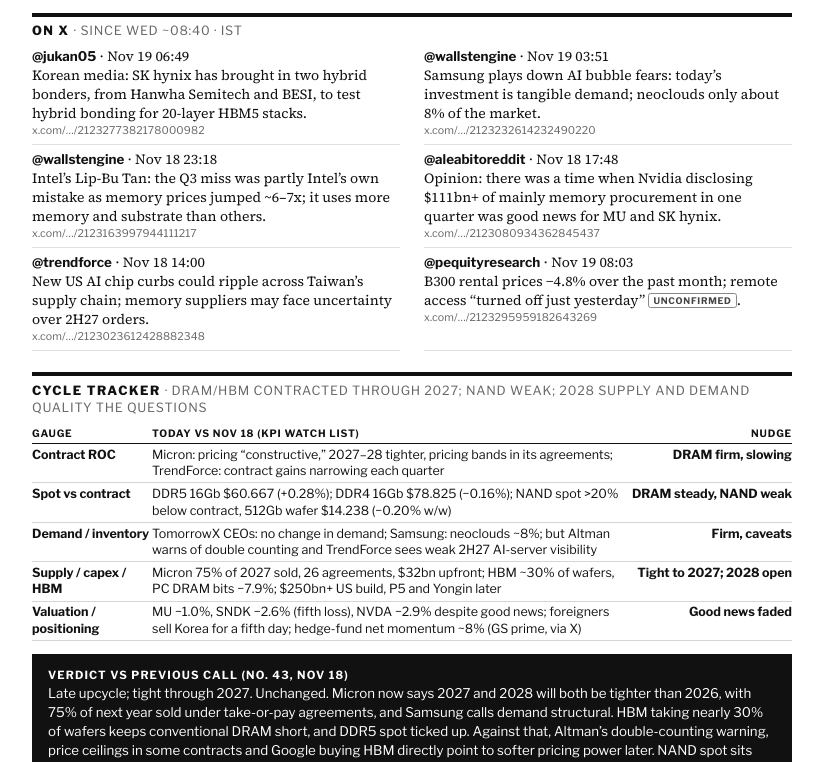
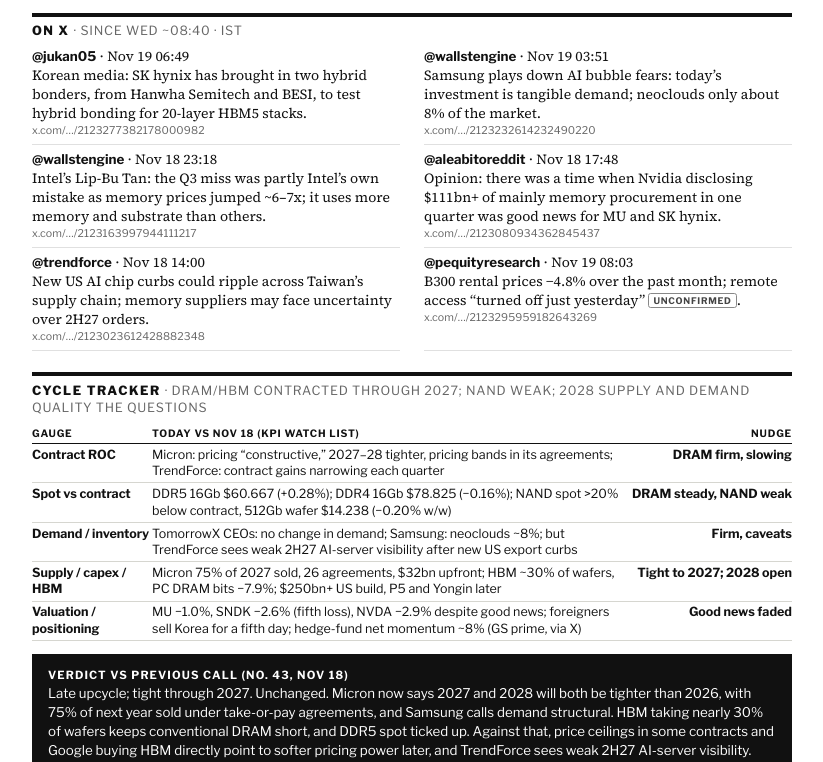
Before and after one commit to roy966/memory-cycle-journal, a plain HTML site: page editions/2026-11-19.html in a window 1280 px wide. Shown: the part 1980-2742 px from the top of the page, without its empty margins (228-1051 px from the left). Drawn offline with nearby package versions, Linux system fonts and the light colour scheme.

Commit message:
Edition 2026-11-19

```diff
--- a/editions/2026-11-19.html
+++ b/editions/2026-11-19.html
@@ -186,7 +186,7 @@ ul.src li::before { content: "▸ "; color: #0b5ea8; }
   <p>Micron chief executive Sanjay Mehrotra and chief technology officer Scott DeBoer told the TomorrowX Summit in Austin on Wednesday that 75% of the company’s 2027 production is already sold and that it is talking to customers about 2028 commitments. Calendar 2027 and 2028 “will be even tighter” than 2026, the company said, Seeking Alpha reported. Micron has signed 26 supply and collaboration agreements carrying $32 billion in upfront cash and financial commitments. Many run five years or longer and include take-or-pay provisions, cash deposits and pricing bands, according to Investing.com’s transcript summary. Mehrotra said customers were not looking to walk away and buying behavior had not changed despite the market’s swings. Its CHIPS Act restrictions expire on Dec. 9, after which excess cash goes back to shareholders.</p>
   <p>Samsung made the same argument at a Morgan Stanley conference in Singapore. Kim Yong-kwan, president for strategy at its chip division, put neoclouds at about 8% of the market. “We do not expect these concerns to pose a significant threat to the broader AI growth trajectory,” he said, Reuters reported. Foundry sales head Kang Suk-chae said “today’s investment is not a result of speculation, but actual tangible demand,” and that the chip shortage would persist for the foreseeable future.</p>
   <p>The stocks did not follow. Micron rose 3.2% before the bell, opened at $718.50, then closed down 1.00% at $705.27. Sandisk fell 2.64% to $776.22, its fifth straight loss, after a Zacks downgrade and a GF Securities warning of a NAND glut in 2027. Nvidia lost 2.89% to $150.96 on succession uncertainty, and the SOX ended up 0.10%. In Seoul the KOSPI opened 0.45% higher, fell as far as 4,963.61 and was down 0.12% at 5,061.34 at 14:33 KST. SK hynix was up 1.62% and Samsung down 0.62%, fnnews reported. Foreigners sold for a fifth straight session, Yonhap reported.</p>
-  <p><b>Our call:</b> late upcycle; tight through 2027. Unchanged. Producers say 2027 is sold and 2028 is being negotiated, and DDR5 spot edged up. But the stocks keep fading good news, and NAND, double-counted demand and 2028 capacity remain the weak spots. <span class="tag inv">Cycle signal: contract books firm, shares unconvinced</span></p>
+  <p><b>Our call:</b> late upcycle; tight through 2027. Unchanged. Producers say 2027 is sold and 2028 is being negotiated, and DDR5 spot edged up. But the stocks keep fading good news, and NAND, out-year demand and 2028 capacity remain the weak spots. <span class="tag inv">Cycle signal: contract books firm, shares unconvinced</span></p>
 
   <article class="story">
     <div class="kicker">HBM · DRAM supply · Contracts</div>
@@ -226,12 +226,12 @@ ul.src li::before { content: "▸ "; color: #0b5ea8; }
     <tr><th>Gauge</th><th>Today vs Nov 18 (KPI watch list)</th><th style="text-align:right">Nudge</th></tr>
     <tr><td><b>Contract ROC</b></td><td>Micron: pricing “constructive,” 2027–28 tighter, pricing bands in its agreements; TrendForce: contract gains narrowing each quarter</td><td class="n">DRAM firm, slowing</td></tr>
     <tr><td><b>Spot vs contract</b></td><td>DDR5 16Gb $60.667 (+0.28%); DDR4 16Gb $78.825 (−0.16%); NAND spot &gt;20% below contract, 512Gb wafer $14.238 (−0.20% w/w)</td><td class="n">DRAM steady, NAND weak</td></tr>
-    <tr><td><b>Demand / inventory</b></td><td>TomorrowX CEOs: no change in demand; Samsung: neoclouds ~8%; but Altman warns of double counting and TrendForce sees weak 2H27 AI-server visibility</td><td class="n">Firm, caveats</td></tr>
+    <tr><td><b>Demand / inventory</b></td><td>TomorrowX CEOs: no change in demand; Samsung: neoclouds ~8%; but TrendForce sees weak 2H27 AI-server visibility after new US export curbs</td><td class="n">Firm, caveats</td></tr>
     <tr><td><b>Supply / capex / HBM</b></td><td>Micron 75% of 2027 sold, 26 agreements, $32bn upfront; HBM ~30% of wafers, PC DRAM bits −7.9%; $250bn+ US build, P5 and Yongin later</td><td class="n">Tight to 2027; 2028 open</td></tr>
     <tr><td><b>Valuation / positioning</b></td><td>MU −1.0%, SNDK −2.6% (fifth loss), NVDA −2.9% despite good news; foreigners sell Korea for a fifth day; hedge-fund net momentum ~8% (GS prime, via X)</td><td class="n">Good news faded</td></tr>
   </table>
   </div>
-  <div class="verdict"><b>Verdict vs previous call (No. 43, Nov 18)</b><br>Late upcycle; tight through 2027. Unchanged. Micron now says 2027 and 2028 will both be tighter than 2026, with 75% of next year sold under take-or-pay agreements, and Samsung calls demand structural. HBM taking nearly 30% of wafers keeps conventional DRAM short, and DDR5 spot ticked up. Against that, Altman’s double-counting warning, price ceilings in some contracts and Google buying HBM directly point to softer pricing power later. NAND spot sits more than 20% below contract, and the stocks keep selling off on good news. 2028 is still the open question.</div>
+  <div class="verdict"><b>Verdict vs previous call (No. 43, Nov 18)</b><br>Late upcycle; tight through 2027. Unchanged. Micron now says 2027 and 2028 will both be tighter than 2026, with 75% of next year sold under take-or-pay agreements, and Samsung calls demand structural. HBM taking nearly 30% of wafers keeps conventional DRAM short, and DDR5 spot ticked up. Against that, price ceilings in some contracts and Google buying HBM directly point to softer pricing power later, and TrendForce sees weak 2H27 AI-server visibility. NAND spot sits more than 20% below contract, and the stocks keep selling off on good news. 2028 is still the open question.</div>
 </section>
 
 
```
Also changed, not shown: index.html (+3 -3 lines), 1 other file.
